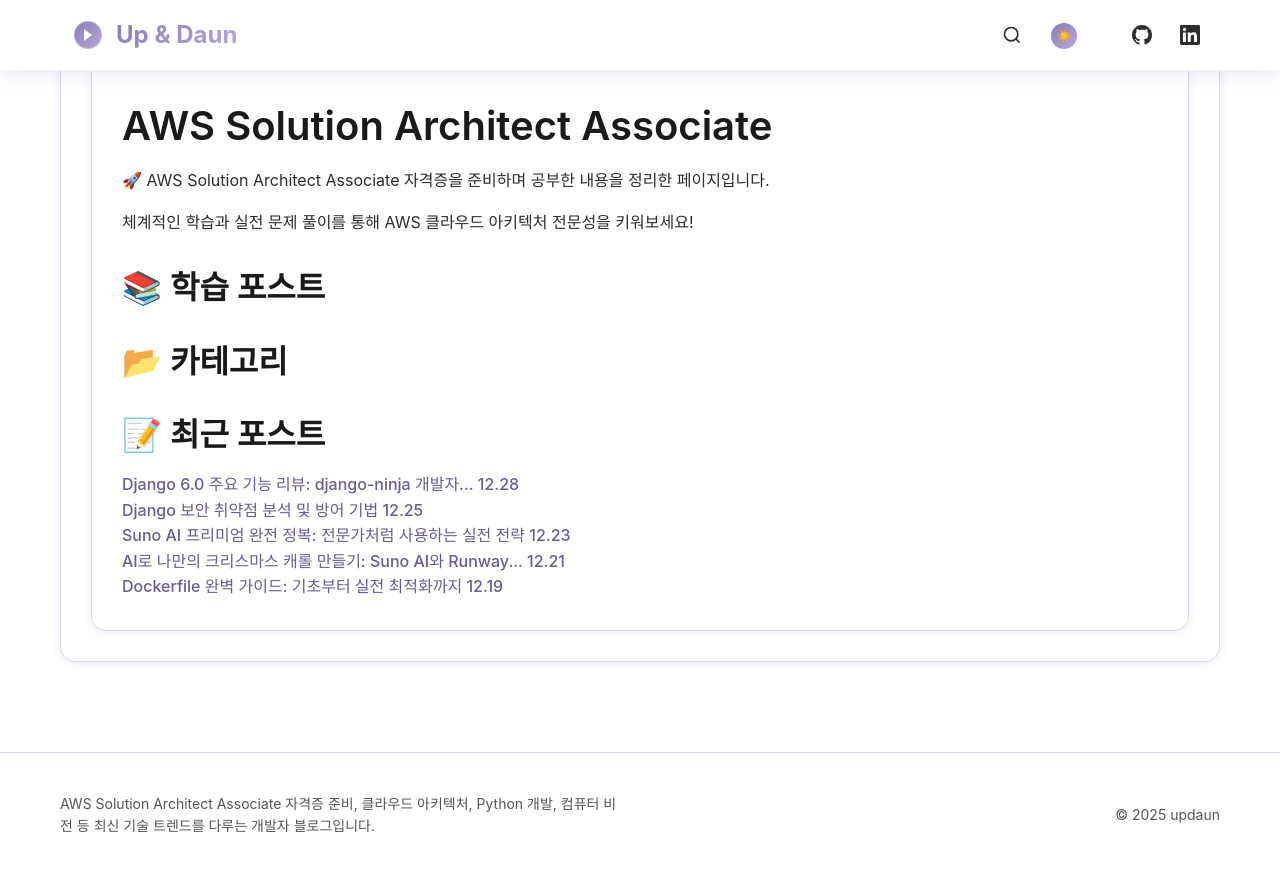
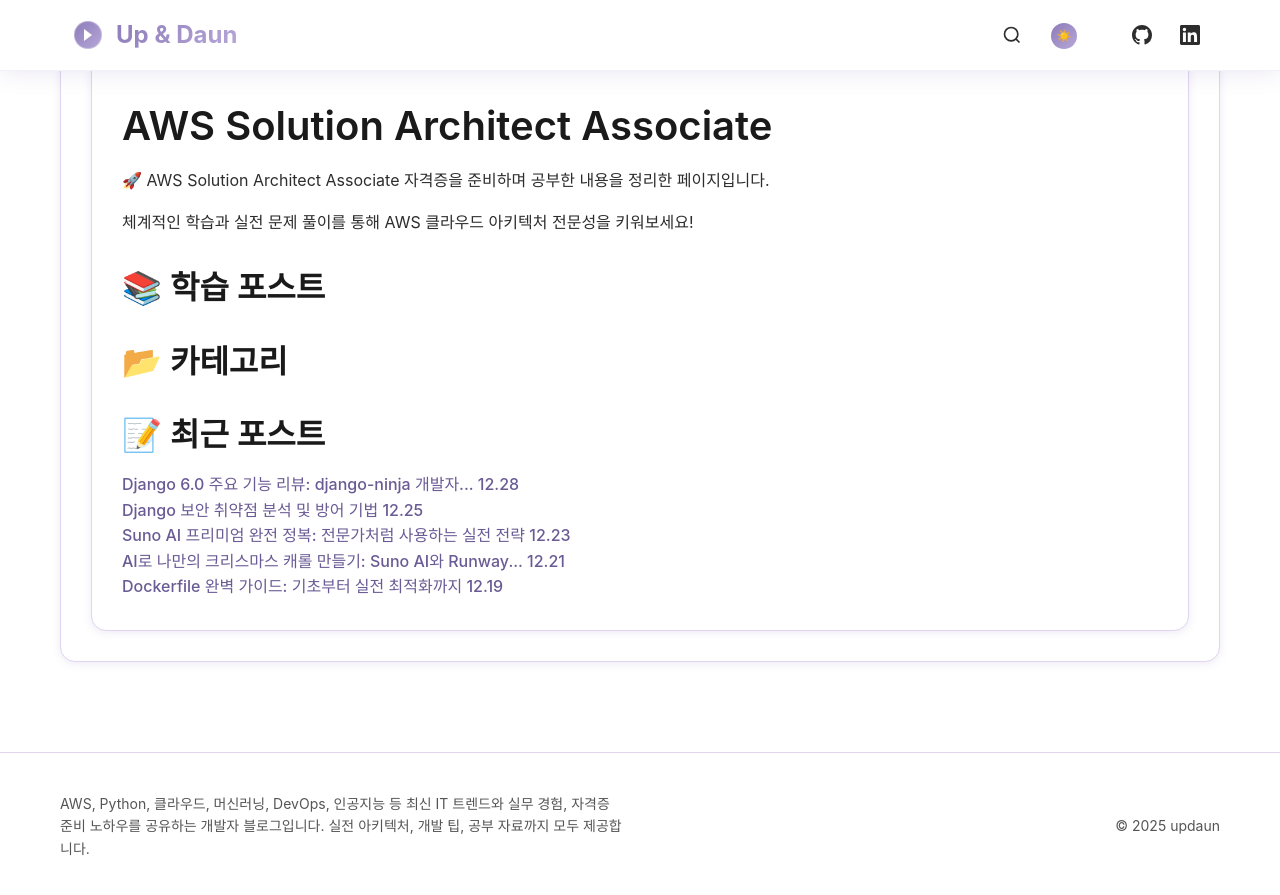
Before and after one commit to updaun/updaun.github.io, a Jekyll site: the page built from aws-saa/index.md, in a window 1280 px wide and 900 px high, scrolled down 104 px. Shown: the top 895 px of the window. Built offline with Jekyll 4.4.1, drawn with Linux system fonts in a browser that asks for light colours.

Commit message:
feat: update site description and add Open Graph meta tags for improved SEO

```diff
--- a/_config.yml
+++ b/_config.yml
@@ -1,7 +1,18 @@
 theme: jekyll-theme-cayman
 show_downloads: false
 title: "Up & Daun"
-description: "AWS Solution Architect Associate 자격증 준비, 클라우드 아키텍처, Python 개발, 컴퓨터 비전 등 최신 기술 트렌드를 다루는 개발자 블로그입니다."
+description: "AWS, Python, 클라우드, 머신러닝, DevOps, 인공지능 등 최신 IT 트렌드와 실무 경험, 자격증 준비 노하우를 공유하는 개발자 블로그입니다. 실전 아키텍처, 개발 팁, 공부 자료까지 모두 제공합니다."
+keywords: "AWS, 클라우드, Python, 머신러닝, 개발, 블로그, Solution Architect, SAA, IT, 기술, 인공지능, DevOps, 웹개발, 자격증"
+
+# 대표 썸네일/메타 정보 (SEO/OG/카드용)
+meta:
+  title: "Up & Daun | AWS, 클라우드, Python, 개발 블로그"
+  description: "AWS, Python, 머신러닝, 클라우드 아키텍처, 최신 IT 트렌드와 실무 경험을 공유하는 개발자 블로그. SAA 자격증, DevOps, 인공지능, 웹 개발 등 다양한 주제를 다룹니다."
+  image: "/assets/img/og-image.jpg"
+  url: "https://updaun.github.io"
+  site_name: "Up & Daun"
+  locale: "ko_KR"
+  type: "website"
 url: "https://updaun.github.io"
 baseurl: ""
 
@@ -26,14 +37,14 @@
   name: "Up & Daun"
   headline: "개발자를 위한 클라우드 및 기술 블로그"
   description: "AWS, Python, 머신러닝, 웹 개발 등 최신 기술 트렌드와 실무 경험을 공유하는 블로그"
-  image: "/assets/img/seo-image.png"
+  image: "/assets/img/seo-image.jpg"
 
 # Open Graph / Twitter Card 설정
 og:
   type: "website"
   locale: "ko_KR"
   site_name: "Up & Daun"
-  image: "/assets/img/og-image.png"
+  image: "/assets/img/og-image.jpg"
   image_width: 1200
   image_height: 630
 
```
Also changed, not shown: assets/img/og-image.jpg (added), assets/img/seo-image.jpg (added).
